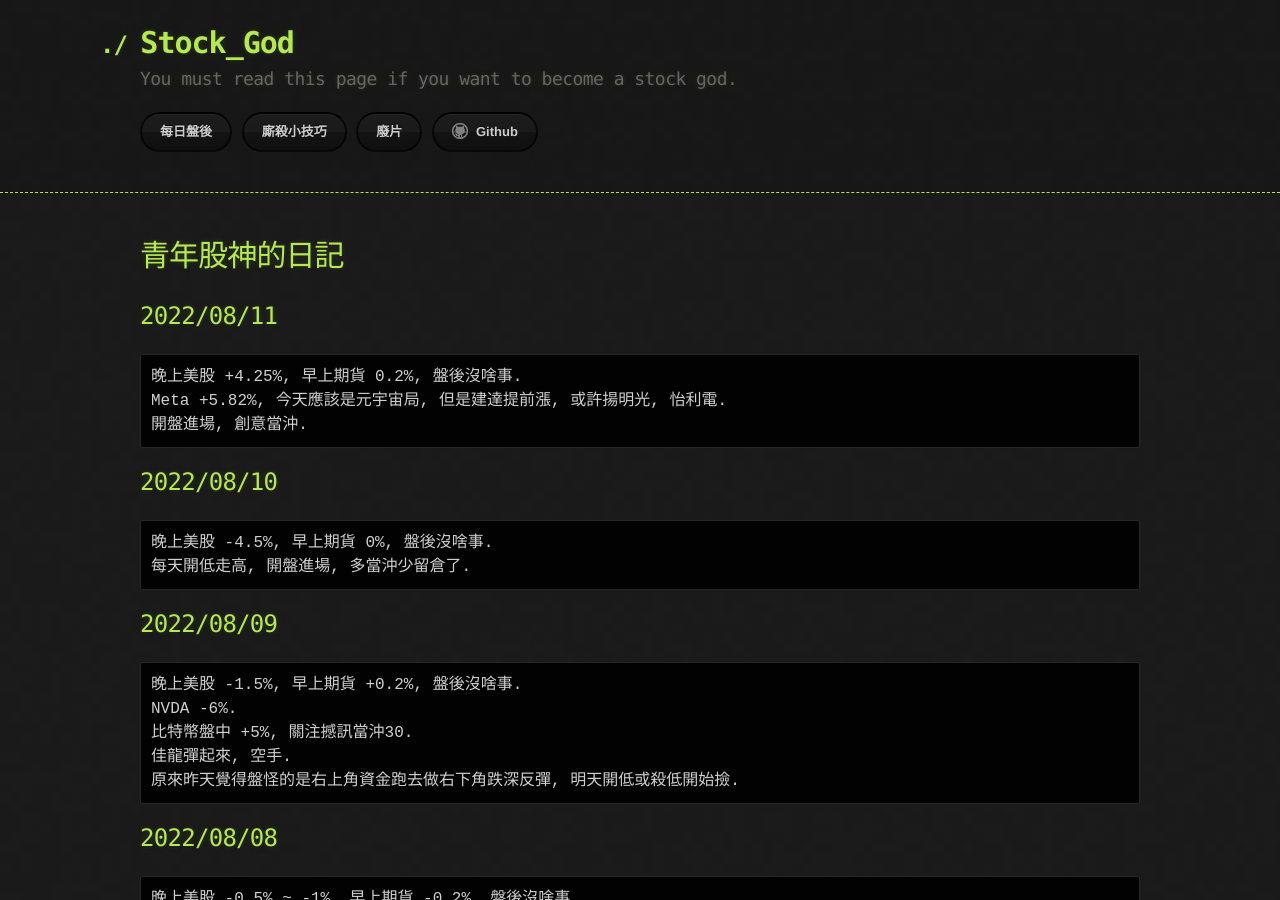
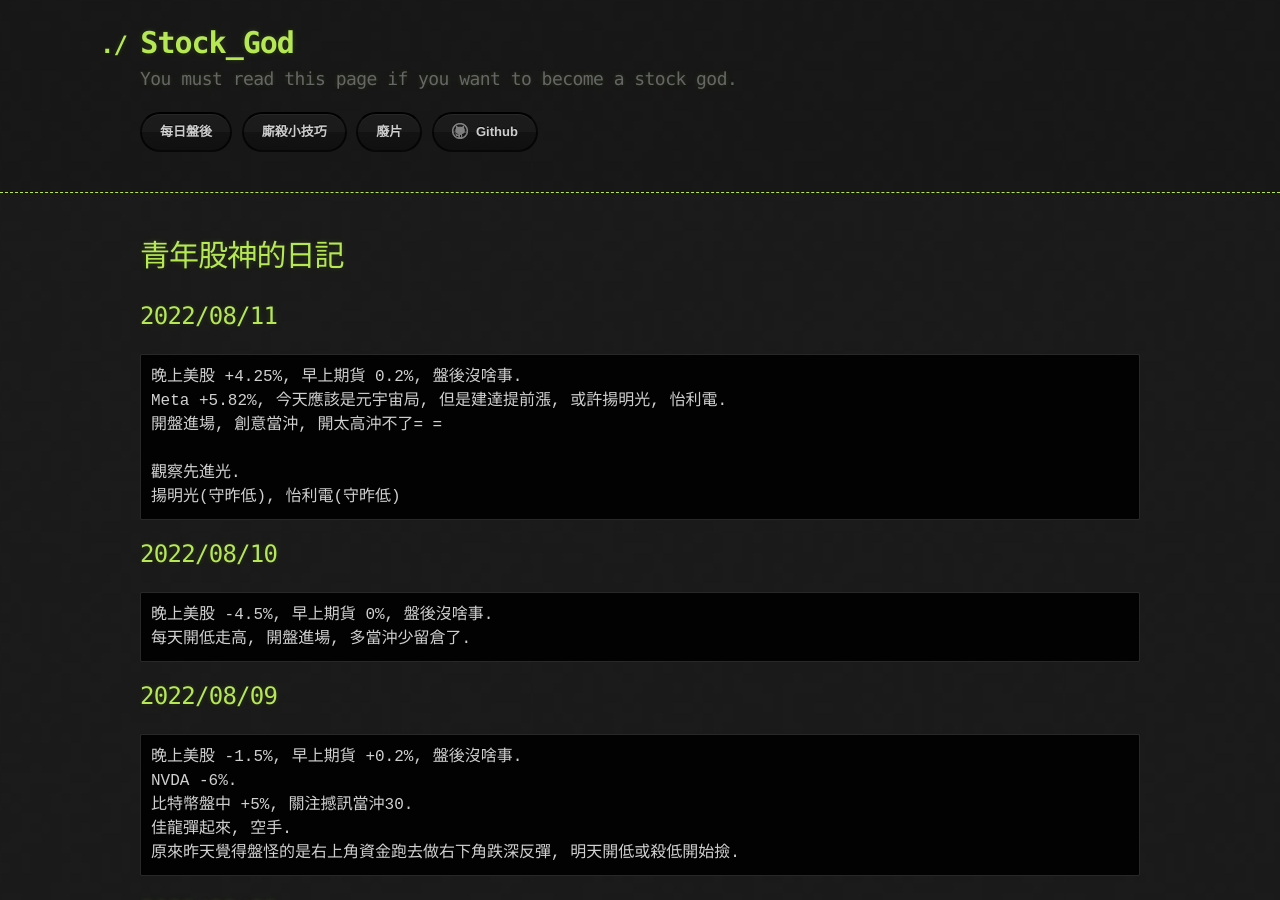
Before and after one commit to lepg5487/Stock_God, a Jekyll site: the page built from index.md, in a window 1280 px wide and 900 px high. Built offline with Jekyll 4.4.1, drawn with Linux system fonts in a browser that asks for light colours; our own code applies the rules of GitHub Pages for plain Markdown files.

Commit message:
Update index.md

````diff
--- a/index.md
+++ b/index.md
@@ -8,7 +8,10 @@ layout: testlayouts
 ```
 晚上美股 +4.25%, 早上期貨 0.2%, 盤後沒啥事.
 Meta +5.82%, 今天應該是元宇宙局, 但是建達提前漲, 或許揚明光, 怡利電.
-開盤進場, 創意當沖.
+開盤進場, 創意當沖, 開太高沖不了= =
+
+觀察先進光.
+揚明光(守昨低), 怡利電(守昨低)
 ```
 
 ## 2022/08/10
````
